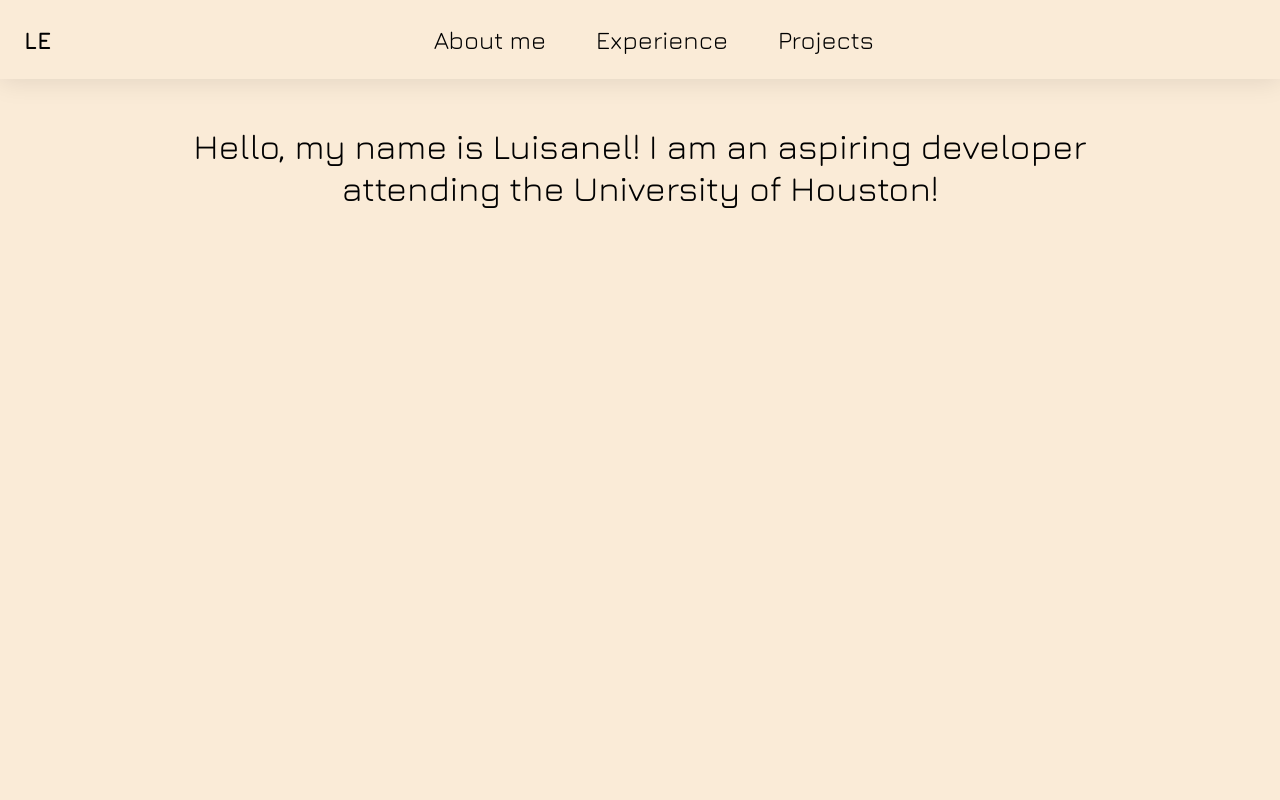
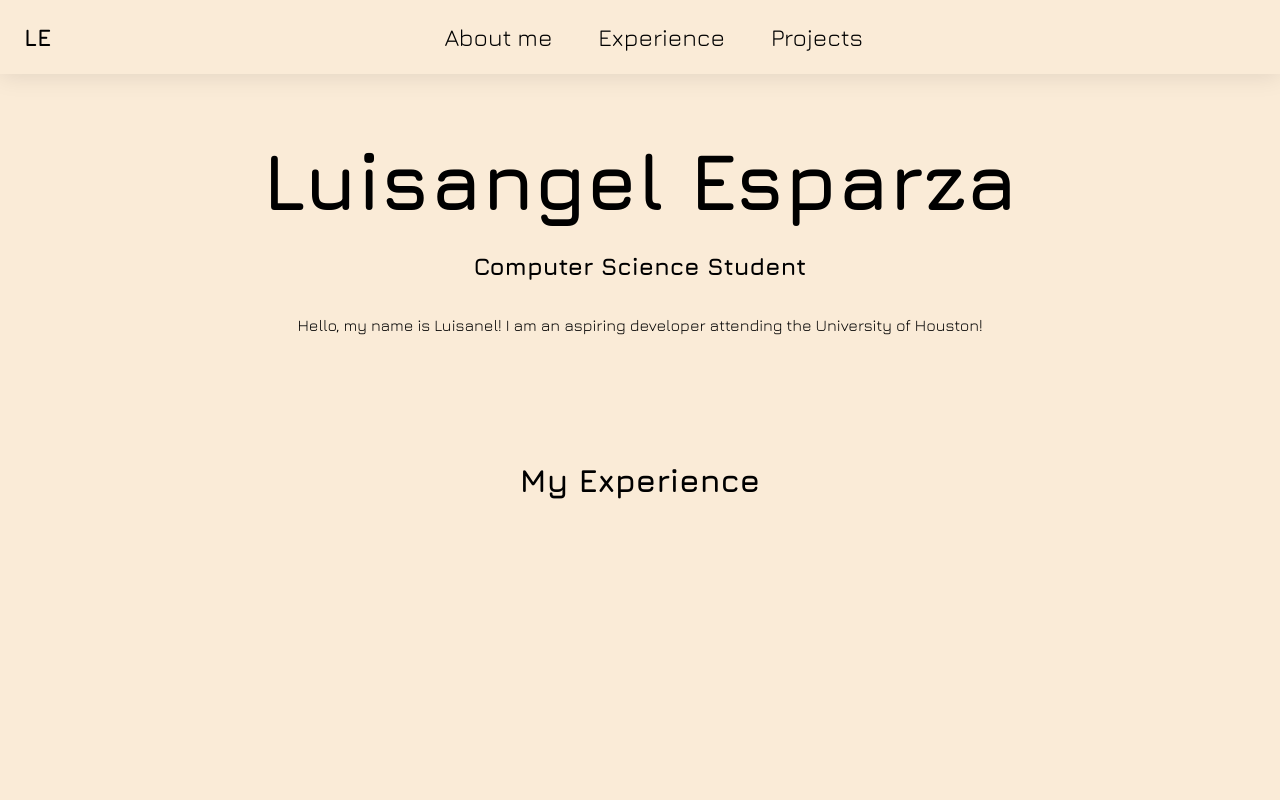
Before and after one commit to LuisangelE-04/Luisangel-Portfolio, a React (Create React App) app: page / in a window 1280 px wide. Shown: the top 800 px of the page. Built offline with nearby package versions, Linux system fonts and the light colour scheme.

Commit message:
update about content layout (#2)
Co-authored-by: Luisangel Esparza <luisangel@Luisangels-MacBook-Air.local>

```diff
--- a/src/components/About/About.css
+++ b/src/components/About/About.css
@@ -1,3 +1,21 @@
+.about {
+    display: flex;
+    flex-direction: column;
+    top: 0;
+    left: 0;
+    right: 0;
+    padding-top: 79.5px;
+    justify-content: center;
+    align-items: center;
+}
+
+.about h1 {
+    font-size: 5rem;
+    margin-bottom: 5px;
+}
+
+
+/*
 .about {
     display: flex;
     flex-direction: column;
@@ -23,3 +41,4 @@
     flex-wrap: wrap;
     gap: 15px;
 }
+    */
--- a/src/components/About/About.js
+++ b/src/components/About/About.js
@@ -3,6 +3,8 @@ import './About.css'
 const About = () => {
     return (
         <div className="about">
+            <h1>Luisangel Esparza</h1>
+            <h2>Computer Science Student</h2>
             <div className="about-text">
                 <p>
                     Hello, my name is Luisanel! I am an aspiring developer attending the University of Houston!
--- a/src/components/Navbar/Navbar.css
+++ b/src/components/Navbar/Navbar.css
@@ -12,6 +12,7 @@ nav {
     align-items: center;
     background-color: antiquewhite;
     box-shadow: 0 2px 25px rgba(0, 0, 0, 0.1);
+    text-wrap: nowrap;
 }
 
 /*
@@ -43,10 +44,10 @@ nav {
 .navbar-links a {
     display: grid;
     place-items: center;
-    padding: 10px;
+    padding: 0.5rem;
     text-decoration: none;
     color: black;
-    font-size: 25px;
+    font-size: 1.5rem;
     margin: 15px;
 }
 
```
